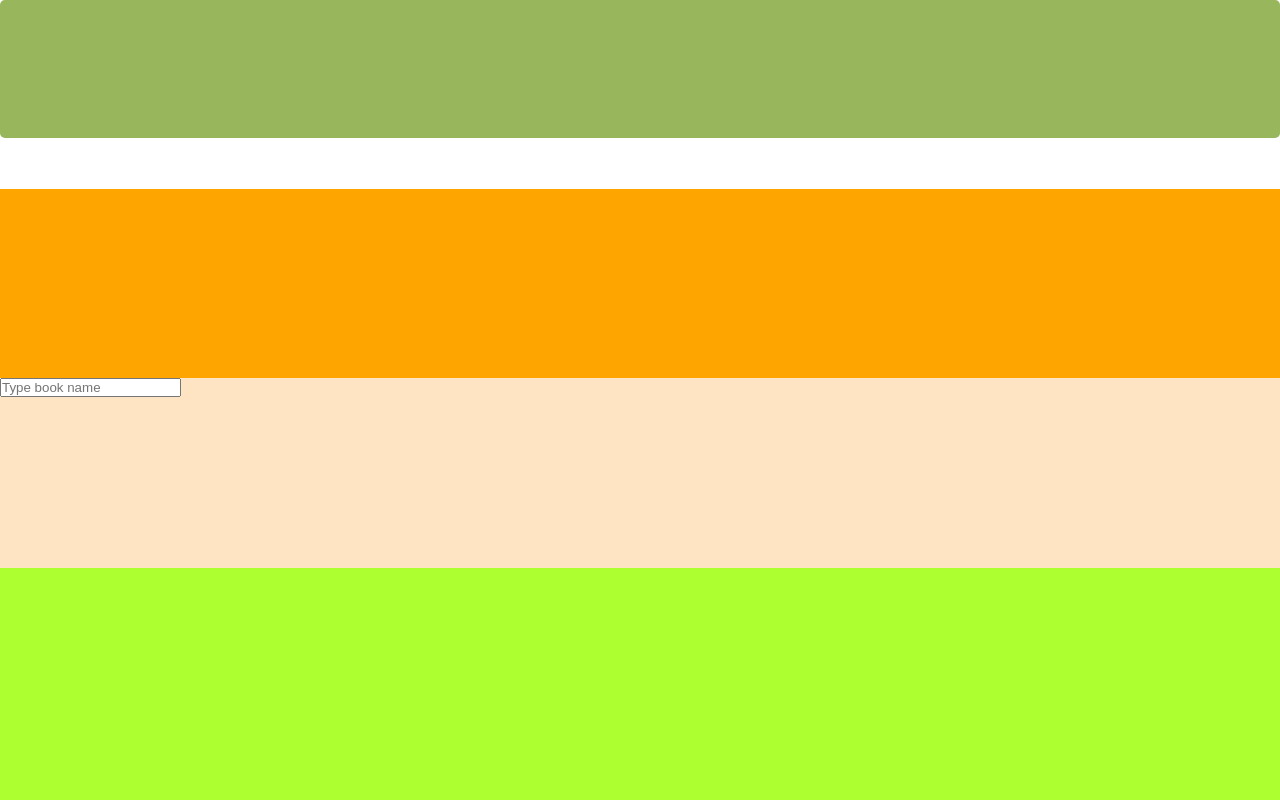
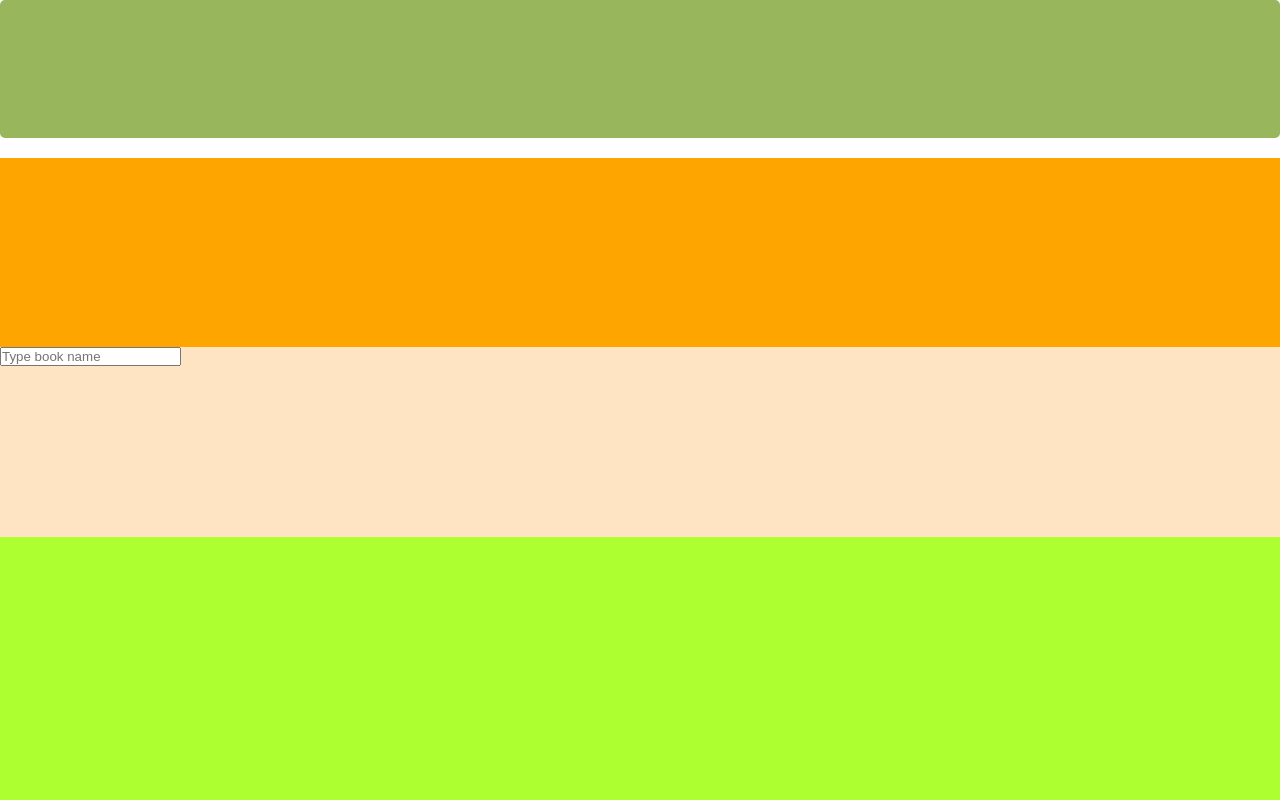
Before and after one commit to Assassinationrogue/Book_summary_assignment, an Angular app: page / in a window 1280 px wide. Shown: the top 800 px of the page. Built offline with nearby package versions, Linux system fonts and the light colour scheme.

Commit message:
# font size setup

```diff
--- a/src/app/components/home/home.component.html
+++ b/src/app/components/home/home.component.html
@@ -3,11 +3,11 @@
   <div class="layout__body-wrapper">
     <div class="layout__body-heading"></div>
     <div class="layout__body-search">
-        <div class="control" [ngClass]="{ 'is-loading': isLoading }">
+        <div class="layout__body-search--content" [ngClass]="{ 'is-loading': isLoading }">
       <input
         type="text"
         #searchInput
-        class="input"
+        class="layout__body-search--content---bar"
         placeholder="Type book name"
       />
     </div>
--- a/src/app/components/home/home.component.scss
+++ b/src/app/components/home/home.component.scss
@@ -1,7 +1,7 @@
 .layout {
   display: grid;
   grid-template-rows: 17.2vh 94.6vh 17.2vh;
-  row-gap: 5%;
+  row-gap: 2%;
 
   &__nav {
     &-wrapper {
@@ -24,6 +24,12 @@
 
     &-search{
         background-color: bisque;
+        &--content{
+            &---bar{
+
+
+            }
+        }
     }
 
     &-content{
--- a/src/styles.scss
+++ b/src/styles.scss
@@ -9,3 +9,9 @@
     padding: 0;
     box-sizing: border-box;
 }
+
+
+body{
+    font-family: 'Roboto', sans-serif;
+    font-size: 62.5%;
+}
```
